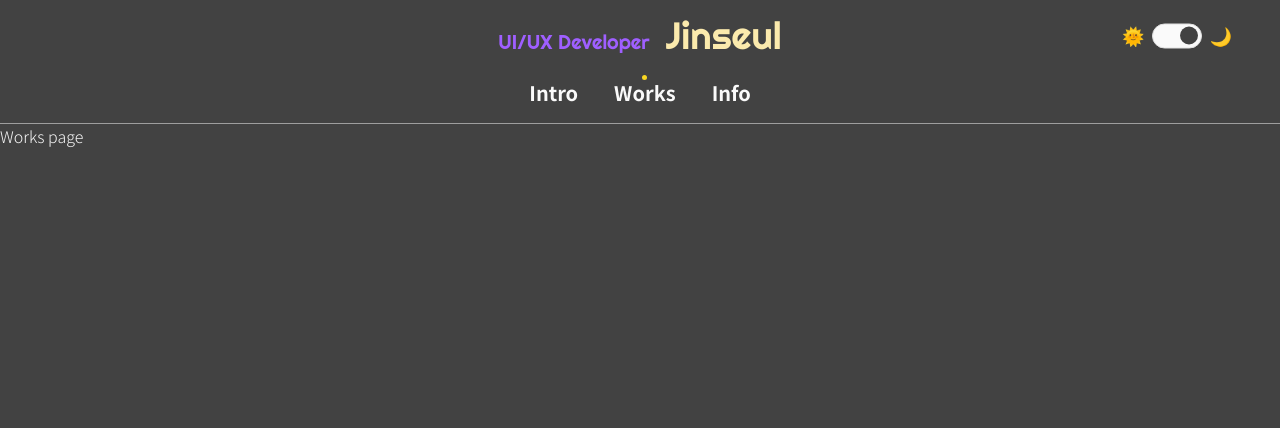
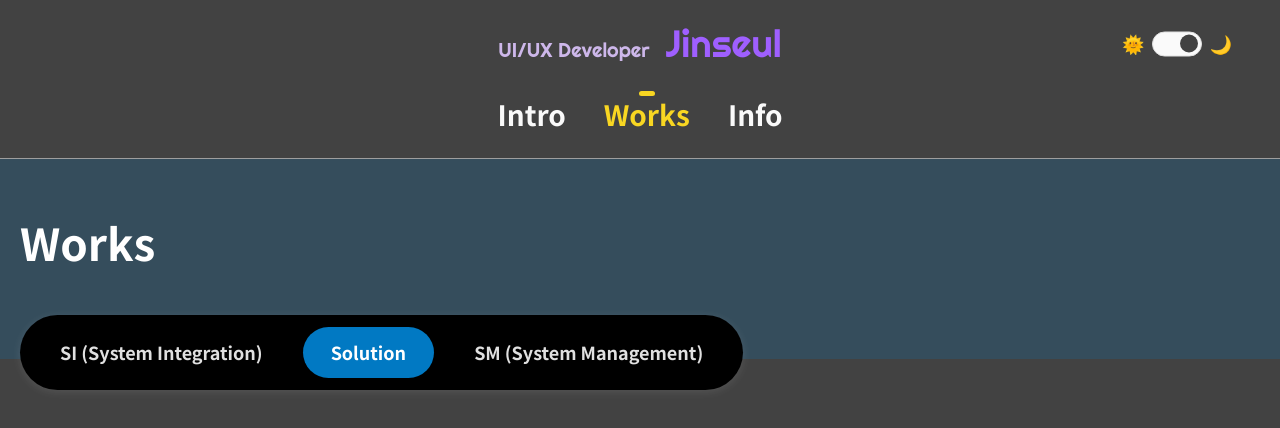
Before and after one commit to celinechoi/popol_react, a React (Create React App) app: page /works in a window 1280 px wide. Shown: the top 428 px of the page. Built offline with nearby package versions, Linux system fonts and the light colour scheme.

Commit message:
gnb 스타일 수정 및 Works 페이지 텝 구성

```diff
--- a/src/Components/Header.tsx
+++ b/src/Components/Header.tsx
@@ -7,10 +7,10 @@ import { booleanState } from "../atoms";
 const Inner = styled.div`
 	display: flex;
 	flex-direction: column;
-	gap: 16px;
+	gap: 32px;
 	align-items: center;
 	justify-content: center;
-	padding: 12px 0;
+	padding: 20px 0 28px;
 	border-bottom: 1px solid ${(props) => props.theme.bgColor.gray.fixth};
 `;
 const Row = styled.div`
@@ -18,14 +18,14 @@ const Row = styled.div`
 	width: 100%;
 `;
 const Logo = styled.div`
-	color: ${(props) =>props.theme.point.purple};
+	color: ${(props) =>props.theme.point.lavender};
 	font: 20px 'Righteous';
 	text-align: center;
 `;
 const Em = styled.span`
 	display: inline-block;
 	padding-left: 16px;
-	color: ${(props) => props.theme.point.beige};
+	color: ${(props) => props.theme.point.purple};
 	font-size: 38px;
 	text-align: center;
 `;
@@ -78,24 +78,29 @@ const Items = styled.ul`
 	display: flex;
 	align-items: center;
 	justify-content: center;
-	gap: 36px;
+	gap: 12px 38px;
 `;
 const Item = styled.li`
 	position: relative;
 	color: ${(props) => props.theme.textColor.gray.second};
-	font-size: 20px;
+	font-size: 28px;
 	font-weight: 700;
-	line-height: 1.8;
+	line-height: 31px;
+	a {
+		&.on {
+			color: ${props=>props.theme.point.yellow};
+		}
+	}
 `;
 const Point = styled(motion.span)`
 	position: absolute;
-  width: 5px;
+  width: 16px;
   height: 5px;
-  border-radius: 50%;
-  top: 0;
+  top: -8px;
   left: 0;
   right: 0;
   margin: 0 auto;
+	border-radius: 7px;
   background-color: ${props=>props.theme.point.yellow};
 `;
 
@@ -126,19 +131,19 @@ function Header(){
 			<Row>
 				<Items>
 					<Item>
-						<Link to="/">
+						<Link to="/" className={homeMatch?.isExact ? "on": ""}>
 						Intro
 						{homeMatch?.isExact === true && <Point layoutId="point"/>}
 						</Link>
 					</Item>
 					<Item>
-						<Link to="/works">
+						<Link to="/works" className={worksMatch? "on": ""}>
 						Works
 						{worksMatch && <Point layoutId="point"/>}
 						</Link>
 					</Item>
 					<Item>
-						<Link to="/info">
+						<Link to="/info" className={infoMatch? "on": ""}>
 						Info
 						{infoMatch && <Point layoutId="point"/>}
 						</Link>
--- a/src/Routes/Works.tsx
+++ b/src/Routes/Works.tsx
@@ -1,7 +1,74 @@
+import styled from "styled-components";
+import { media } from "../style/media_query";
+
+const Title = styled.div`
+	height: 200px;
+	background-color: ${(props) => props.theme.point.blue[1]};
+	.inner {
+		max-width: 1400px;
+		margin: 0 auto;
+		${media.large`
+			max-width: calc(100% - 40px);
+		`};
+		>p {
+			padding-top: 50px;
+			color: ${(props) => props.theme.textColor.gray.first};
+			font-size: 44px;
+			font-weight: 700;
+		}
+		.tab {
+			&-list {
+				display: inline-block;
+				clear: both;
+				overflow: hidden;
+				position: relative;
+				top: 40px;
+				padding: 12px;
+				border-radius: 38px;
+				background-color: ${(props) => props.theme.bgColor.gray.first};
+				box-shadow: ${(props) => props.theme.shadow};
+				>li {
+					float: left;
+					margin-left: 12px;
+					padding: 12px 28px;
+					border-radius: 26px;
+					color: ${(props) => props.theme.textColor.gray.fixth};
+					font-size: 18px;
+					font-weight: 900;
+					text-align: center;
+					cursor: pointer;
+					&:hover {
+						background-color: ${(props) => props.theme.point.blue[0]};
+						color: ${(props) => props.theme.textColor.gray.first};
+					}
+					&.on {
+						background-color: ${(props) => props.theme.point.blue[0]};
+						color: ${(props) => props.theme.textColor.gray.first};
+					}
+					&:first-child {
+						margin-left: 0;
+					}
+				}
+			}
+		}
+	}
+`;
+
 function Works(){
 	console.log("Works page");
 	return (
-		<div>Works page</div>
+		<>
+			<Title>
+				<div className="inner">
+					<p>Works</p>
+					<ul className="tab-list">
+						<li>SI (System Integration)</li>
+						<li className="on">Solution</li>
+						<li>SM (System Management)</li>
+					</ul>
+				</div>
+			</Title>
+		</>
 	);
 }
 export default Works;
--- a/src/style/media_query.ts
+++ b/src/style/media_query.ts
@@ -7,7 +7,7 @@ const sizes: Record<DeviceType, number> = {
 	smallToo: 540, // phone
 	small: 767, // phone
 	medium: 1024, // tablet
-	large: 1200, // desktop
+	large: 1440, // desktop
 };
 
 const media = Object.entries(sizes).reduce((acc, [key, value]) => {
--- a/src/styled.d.ts
+++ b/src/styled.d.ts
@@ -9,7 +9,7 @@ declare module "styled-components" {
 			lavender: string,
 			beige: string,
 			purple: string,
-			blue: string,
+			blue: [string, string],
 			green: string
 		},
 		bgColor: {
@@ -29,6 +29,7 @@ declare module "styled-components" {
 				fourth: string,
 				fixth: string
 			}
-		}
+		},
+		shadow: string
   }
 }
--- a/src/theme.ts
+++ b/src/theme.ts
@@ -8,7 +8,7 @@ export const darkTheme: DefaultTheme = {
 		lavender: "#cdb7ea",
 		beige: "#fbeaad",
 		purple: "#9f5fff",
-		blue: "#0091ea",
+		blue: ["#0179c3", "rgba(1, 121, 195, 0.2)"],
 		green: "#14e090"
 	},
 	bgColor: {
@@ -28,7 +28,8 @@ export const darkTheme: DefaultTheme = {
 			fourth: "#eee",
 			fixth: "#e0e0e0"
 		}
-	}
+	},
+	shadow: "0 2px 10px 0 rgba(255,255,255,0.1)"
 }
 
 export const lightTheme: DefaultTheme = {
@@ -39,8 +40,17 @@ export const lightTheme: DefaultTheme = {
 		lavender: "#ac7aef",
 		beige: "#f9de7d",
 		purple: "#7217fb",
-		blue: "#0091ea",
+		blue: ["#13b9dc", "rgba(19, 185, 220, 0.2)"],
 		green: "#14e090"
+	},
+	bgColor: {
+		gray: {
+			first: "#fff",
+			second: "#fafafa",
+			third: "#f5f5f5",
+			fourth: "#eee",
+			fixth: "#e0e0e0"
+		}
 	},
 	textColor: {
 		gray: {
@@ -51,13 +61,5 @@ export const lightTheme: DefaultTheme = {
 			fixth: "#9e9e9e"
 		}
 	},
-	bgColor: {
-		gray: {
-			first: "#fff",
-			second: "#fafafa",
-			third: "#f5f5f5",
-			fourth: "#eee",
-			fixth: "#e0e0e0"
-		}
-	}
+	shadow: "0 2px 10px 0 rgba(0,0,0,0.1)"
 }
```
